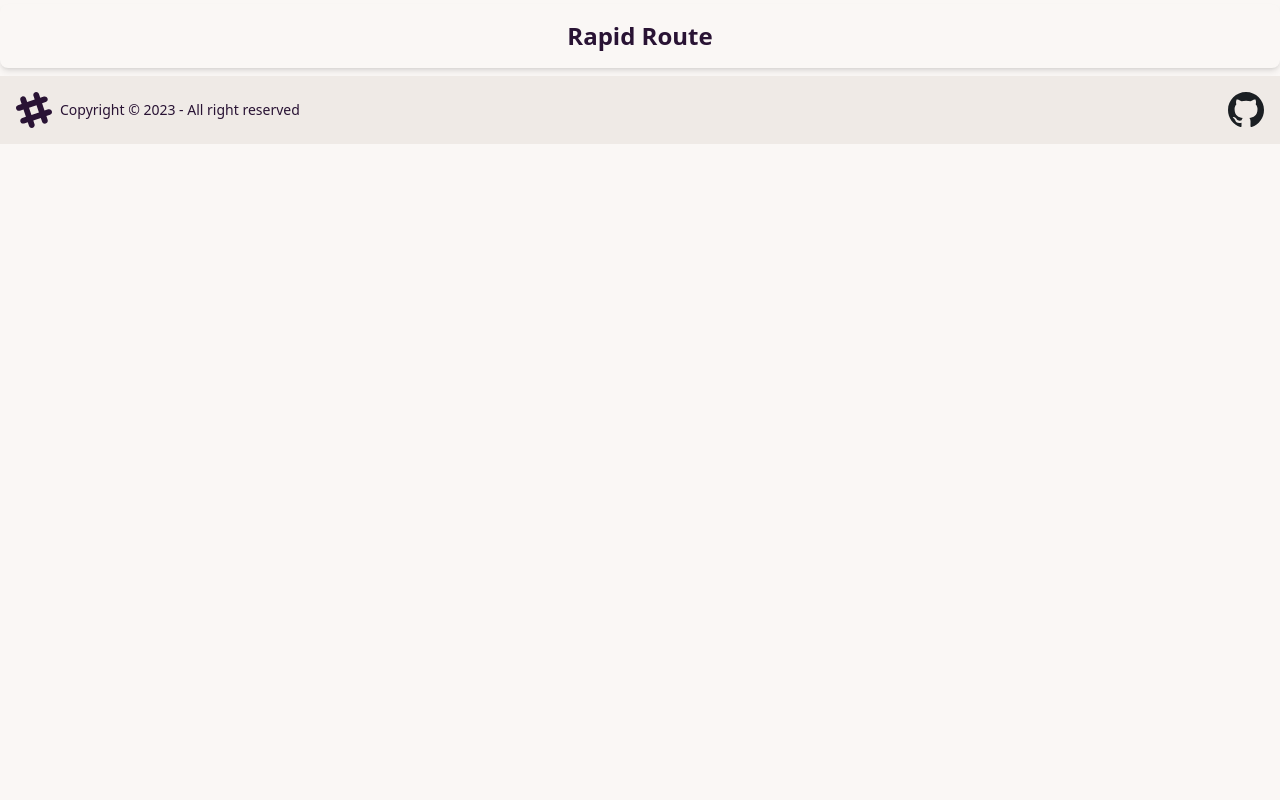
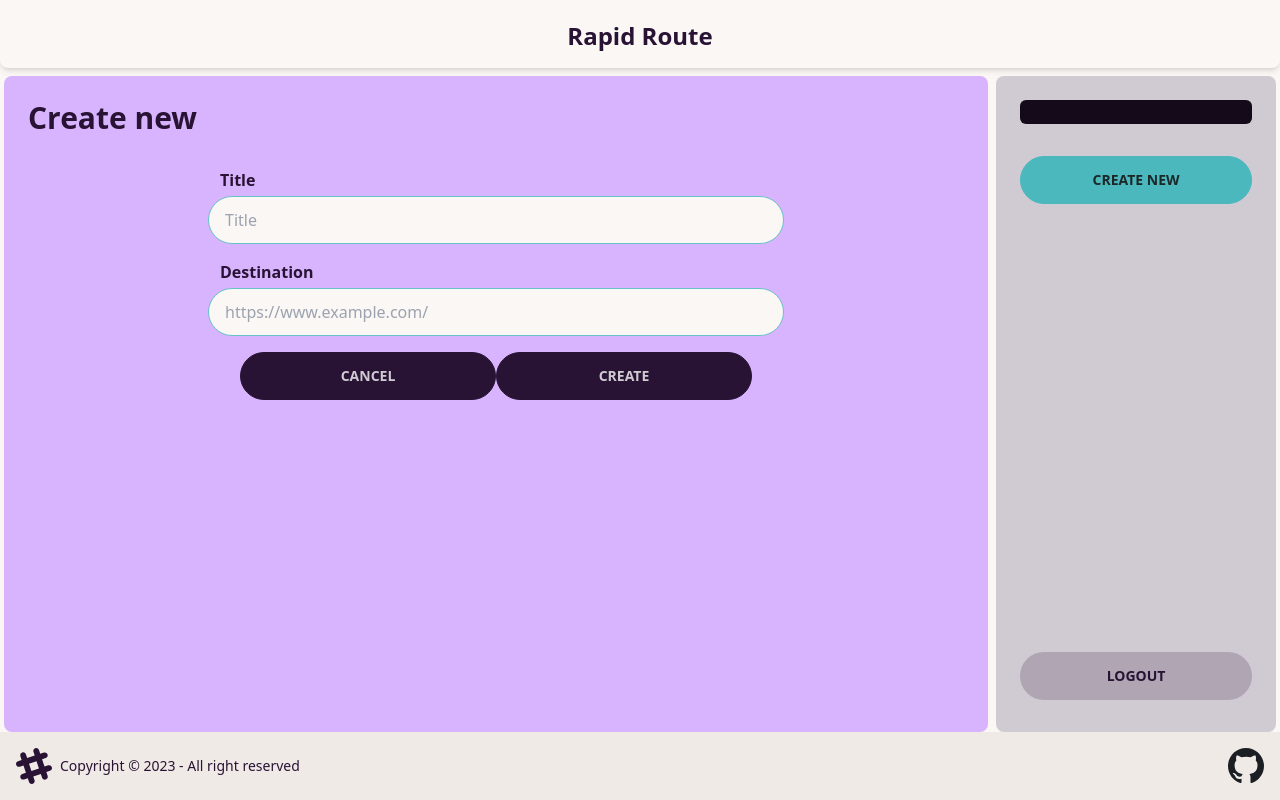
Before and after one commit to Arghya-lab/rapid-route, a React (Vite) app in the folder client/: page /create in a window 1280 px wide. Built offline with nearby package versions, Linux system fonts and the light colour scheme.

Commit message:
added client side shorturl making feature

```diff
--- a/client/src/App.jsx
+++ b/client/src/App.jsx
@@ -3,6 +3,7 @@ import Footer from "./Components/Footer";
 import NavBar from "./Components/NavBar";
 import HomePage from "./Pages/HomePage";
 import LoginPage from "./Pages/LoginPage";
+import CreateLinkPage from "./Pages/CreateLinkPage";
 
 function App() {
   return (
@@ -11,8 +12,9 @@ function App() {
       <Routes>
         <Route path="/login" element={<LoginPage />} />
         <Route path="/" element={<HomePage />} />
+        <Route path="/create" element={<CreateLinkPage />} />
       </Routes>
-        <Footer />
+      <Footer />
     </div>
   );
 }
--- a/client/src/Components/Footer.jsx
+++ b/client/src/Components/Footer.jsx
@@ -1,6 +1,6 @@
 function Footer() {
   return (
-    <footer className="footer items-center p-4 bg-base-200 text-base-content mt-1">
+    <footer className="footer items-center p-4 bg-base-200 text-base-content mt-1 bottom-0">
   <aside className="items-center grid-flow-col">
     <svg width="36" height="36" viewBox="0 0 24 24" xmlns="http://www.w3.org/2000/svg" fillRule="evenodd" clipRule="evenodd" className="fill-current"><path d="M22.672 15.226l-2.432.811.841 2.515c.33 1.019-.209 2.127-1.23 2.456-1.15.325-2.148-.321-2.463-1.226l-.84-2.518-5.013 1.677.84 2.517c.391 1.203-.434 2.542-1.831 2.542-.88 0-1.601-.564-1.86-1.314l-.842-2.516-2.431.809c-1.135.328-2.145-.317-2.463-1.229-.329-1.018.211-2.127 1.231-2.456l2.432-.809-1.621-4.823-2.432.808c-1.355.384-2.558-.59-2.558-1.839 0-.817.509-1.582 1.327-1.846l2.433-.809-.842-2.515c-.33-1.02.211-2.129 1.232-2.458 1.02-.329 2.13.209 2.461 1.229l.842 2.515 5.011-1.677-.839-2.517c-.403-1.238.484-2.553 1.843-2.553.819 0 1.585.509 1.85 1.326l.841 2.517 2.431-.81c1.02-.33 2.131.211 2.461 1.229.332 1.018-.21 2.126-1.23 2.456l-2.433.809 1.622 4.823 2.433-.809c1.242-.401 2.557.484 2.557 1.838 0 .819-.51 1.583-1.328 1.847m-8.992-6.428l-5.01 1.675 1.619 4.828 5.011-1.674-1.62-4.829z"></path></svg>
     <p>Copyright © 2023 - All right reserved</p>
--- /dev/null
+++ b/client/src/Components/MainSection.jsx
@@ -0,0 +1,11 @@
+
+
+function MainSection() {
+  return (
+    <div className="w-full h-full bg-purple-300 p-6 rounded-lg m-1 flex flex-col space-y-8 relative">
+      Hi
+    </div>
+  )
+}
+
+export default MainSection
--- a/client/src/Components/SideBar.jsx
+++ b/client/src/Components/SideBar.jsx
@@ -15,14 +15,17 @@ function SideBar() {
       navigate("/login")
   }
 
+  const handleRedirectCreatePage = () => {
+    navigate("/create")
+  }
 
   return (
-    <div className="min-w-[280px] max-w-full h-full bg-neutral-content p-6 rounded-lg my-1 flex flex-col space-y-8 relative" >
+    <div className="min-w-[280px] max-w-full h-full bg-neutral-content p-6 rounded-lg m-1 flex flex-col space-y-8 relative" >
       <div className="bg-neutral-focus p-3 rounded-md text-neutral-content">
         <p className="font-semibold text-xl capitalize font-mono">{name}</p>
         <p className="">{email}</p>
       </div>
-      <button className="btn btn-active btn-primary">Create new</button>
+      <button className="btn btn-active btn-primary" onClick={handleRedirectCreatePage}>Create new</button>
       <button className="btn btn-active btn-ghost absolute w-[calc(100%-3rem)] bottom-8" onClick={handleLogout}>Logout</button>
     </div>
   )
--- /dev/null
+++ b/client/src/Pages/CreateLinkPage.jsx
@@ -0,0 +1,88 @@
+import { useState } from "react";
+import { useNavigate } from "react-router-dom";
+import SideBar from "../Components/SideBar";
+
+function CreateLinkPage() {
+  const navigate = useNavigate()
+  const baseApiUrl = import.meta.env.VITE_BASE_API_URL;
+  const token = localStorage.getItem("token")
+
+  const [formData, setFormData] = useState({
+    destination: "",
+    title: "",
+  });
+
+  const handleFormDataChange = (e) => {
+    const { name, value } = e.target;
+    setFormData({ ...formData, [name]: value });
+  };
+
+  const handleSubmit = async (e) => {
+    e.preventDefault();
+    const res = await fetch(`${baseApiUrl}/urlShorten`, {
+      method: "POST",
+      headers: { "Content-Type": "application/json", Authorization: `${token}` },
+      body: JSON.stringify(
+        { name: formData.title, url: formData.destination  }
+      ),
+    });
+    const json = await res.json();
+
+    if (json.success) {
+      navigate("/")
+      console.log(`Successfully created ${json.shortId}`);
+    } else {
+      console.log(json.error);
+    }
+  }
+
+  const handleCancel = () => {
+    navigate("/")
+    console.log(`Successfully canceled.`);
+  }
+
+  return (
+    <div className="flex h-full">
+      <div className="w-full h-full bg-purple-300 p-6 rounded-lg m-1 flex flex-col space-y-8 relative">
+        <h2 className="text-3xl font-bold">Create new</h2>
+        <form
+          onSubmit={handleSubmit}
+          className="flex flex-col items-center mt-12 mb-6 space-y-4">
+          <div className="w-full max-w-xl space-y-1">
+            <p className="ml-3 font-semibold text-neutral">Title</p>
+            <input
+              type="text"
+              placeholder="Title"
+              name="title"
+              value={formData.title}
+              onChange={handleFormDataChange}
+              className="input input-bordered input-primary w-full"
+            />
+          </div>
+          <div className="w-full max-w-xl space-y-1">
+            <p className="ml-3 font-semibold text-neutral">Destination</p>
+            <input
+              type="url"
+              placeholder="https://www.example.com/"
+              name="destination"
+              value={formData.destination}
+              onChange={handleFormDataChange}
+              className="input input-bordered input-primary w-full"
+            />
+          </div>
+          <div>
+            <button type="button" className="btn btn-wide btn-neutral" onClick={handleCancel}>
+              Cancel
+            </button>
+            <button type="submit" className="btn btn-wide btn-neutral">
+              Create
+            </button>
+          </div>
+        </form>
+      </div>
+      <SideBar />
+    </div>
+  );
+}
+
+export default CreateLinkPage;
--- a/client/src/Pages/HomePage.jsx
+++ b/client/src/Pages/HomePage.jsx
@@ -1,17 +1,13 @@
-import SideBar from "../Components/SideBar"
-
+import MainSection from "../Components/MainSection";
+import SideBar from "../Components/SideBar";
 
 function HomePage() {
-  return (<>
-    <div className="flex h-full">
-      <div className="w-full">
-        Hi
+  return (
+      <div className="flex h-full">
+        <MainSection />
+        <SideBar />
       </div>
-      <SideBar />
-    </div>
-    <div className="h-1 w-screen"></div>
-    </>
-  )
+  );
 }
 
-export default HomePage
+export default HomePage;
```
